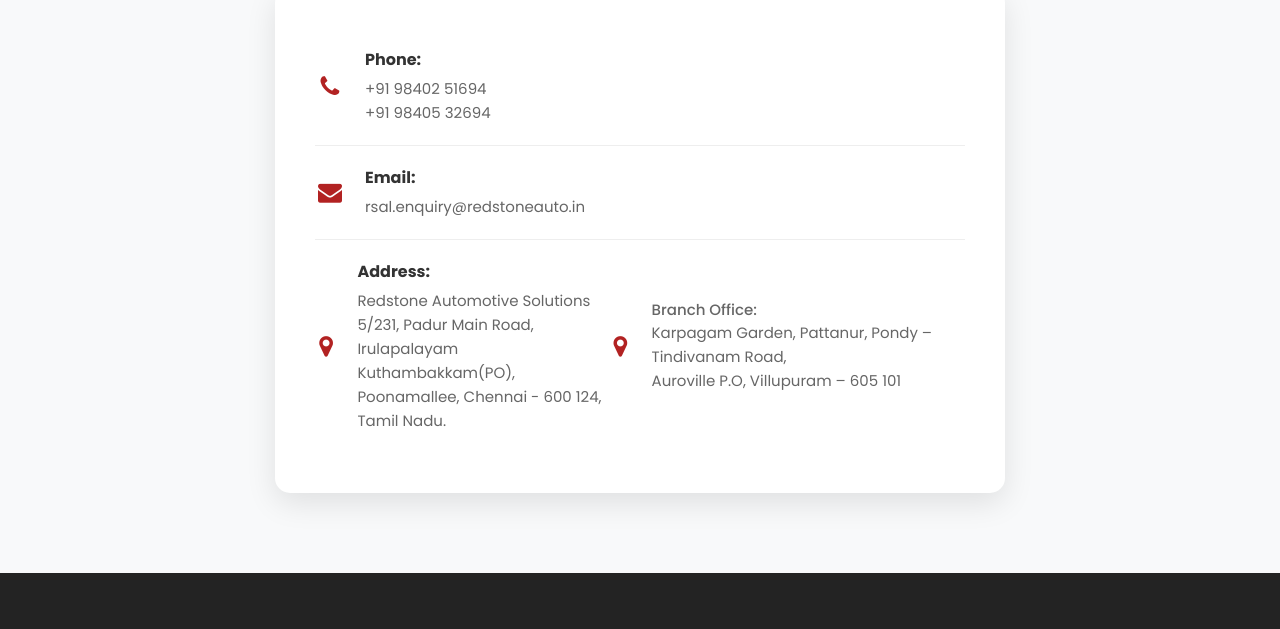
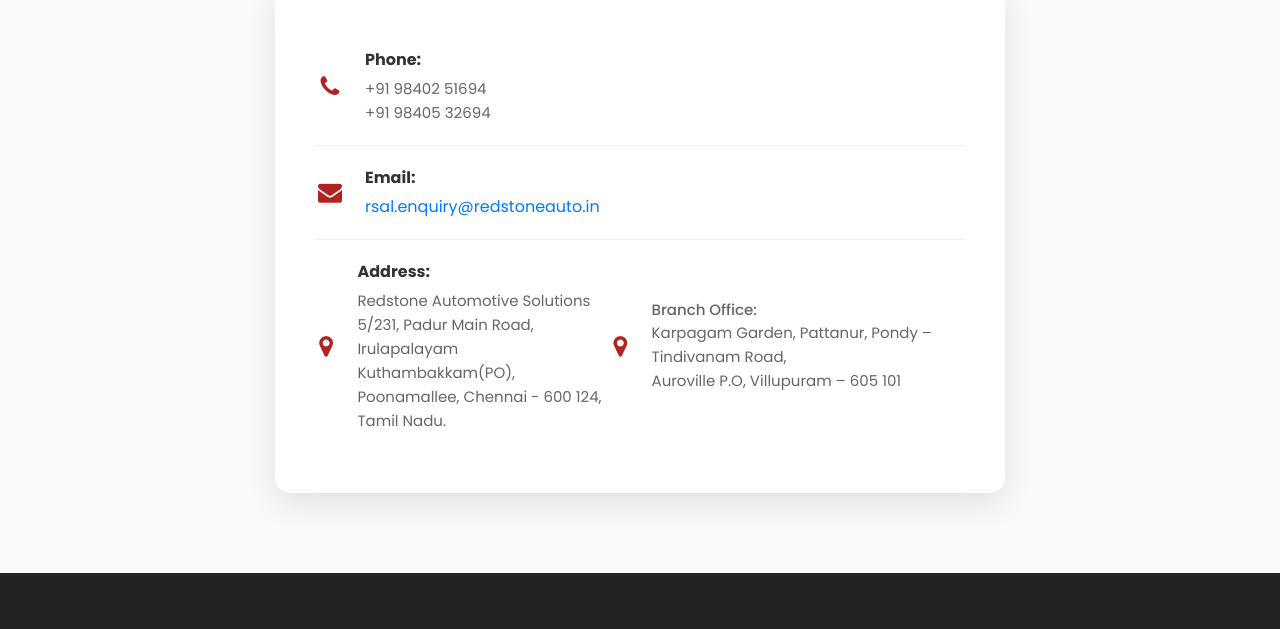
Before and after one commit to redstoneautomotives-rgb/redstoneautomotives, a plain HTML site: page index.html in a window 1280 px wide. Shown: the part 6499-7128 px from the top of the page. Drawn offline with Linux system fonts and the light colour scheme.

Commit message:
Add files via upload

```diff
--- a/index.html
+++ b/index.html
@@ -1607,7 +1607,7 @@
         /* Responsive design for mobile */
         @media (max-width: 991px) {
             .navbar-nav {
-                background: rgba(178, 34, 34, 0.95);
+/*                background: rgba(178, 34, 34, 0.95);*/
                 border-radius: 15px;
                 margin-top: 15px;
                 padding: 15px;
@@ -2299,7 +2299,7 @@
                             <i class="fa fa-envelope"></i>
                             <div class="contact-details">
                                 <strong>Email:</strong>
-                                <span>rsal.enquiry@redstoneauto.in</span>
+                                <a href="mailto:rsal.enquiry@redstoneauto.in">rsal.enquiry@redstoneauto.in</a>
                             </div>
                         </div>
                         <div class="contact-item">
```
